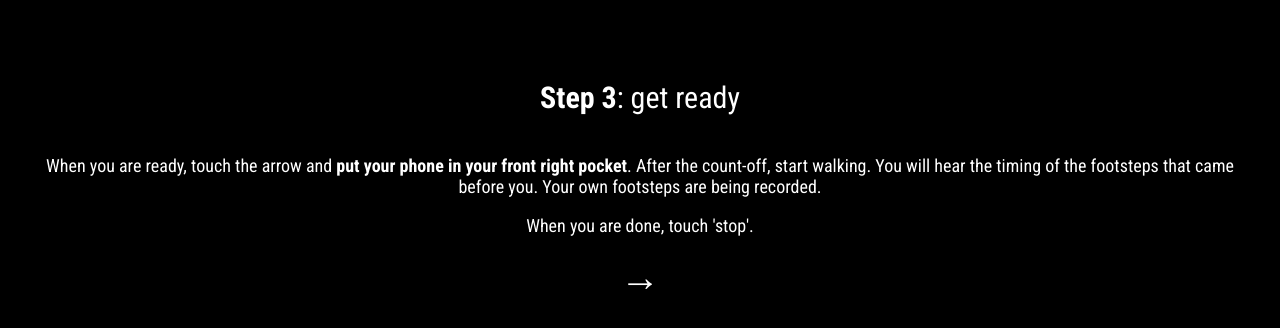
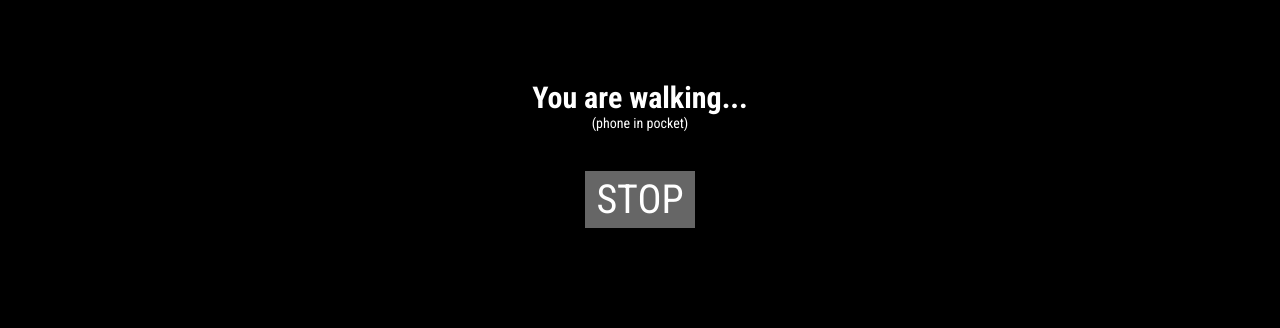
Before and after one commit to brianhouse/a_line_made_by_walking, a Python web app: template templates/walk.html in a window 1280 px wide. Shown: the top 328 px of the page. Run offline with Jinja, Linux system fonts and the light colour scheme; the template is opened without the code that fills it, so the values that code supplies are empty; some libraries are stand-ins or nearby versions.

Commit message:
stubbed remaining screens

```diff
--- a/main.py
+++ b/main.py
@@ -16,8 +16,12 @@ class Home(tornado_server.Handler):
             return self.render("map.html", {'walks': model.fetch_walks()})
         elif page == "choose":
             return self.render("choose.html")
+        elif page == "ready":
+            return self.render("ready.html", walk_id=walk_id)
         elif page == "walk":
             return self.render("walk.html")
+        elif page == "thanks":
+            return self.render("thanks.html")
         else:
             return self.render("home.html")
 
--- a/static/map.js
+++ b/static/map.js
@@ -80,7 +80,7 @@ function loadWalks () {
 }
 
 function startWalk () {
-    window.location = "/walk/" + walk_id;
+    window.location = "/ready/" + walk_id;
 }
 
 $(document).ready(function() {
--- a/static/style.css
+++ b/static/style.css
@@ -47,6 +47,19 @@ body, html {
         text-decoration: none;
         display: block;
     }
+    .instructions a.stop {
+        font-size: 40px;
+        text-decoration: none;
+        display: block;
+        background-color: #666;
+        padding: 5px;
+        width: 100px;
+        margin: auto;
+    }
+        .instructions a.stop:hover {
+            background-color: white;
+            color: #666;
+        }
 
 a#start_btn {
     position: absolute;
--- a/templates/walk.html
+++ b/templates/walk.html
@@ -3,12 +3,12 @@
 {% block body %}
 
     <div class="instructions">
-        <h4>
-            <span class="title"><b>Step 3</b>: get ready</span>
+        <h4 style="margin-bottom: 0px;">
+            <span class="title"><b>You are walking...</b></span>
         </h4>
-        <p>When you are ready, touch the arrow and <b>put your phone in your front right pocket</b>. After the count-off, start walking. You will hear the timing of the footsteps that came before you. Your own footsteps are being recorded.</p>
-        <p>When you are done, touch 'stop'.</p>
-        <a class="arrow" href="/map">&rarr;</a>
+        <h3>(phone in pocket)</h3>
+        <h4></h4>
+        <a class="stop" href="/thanks">STOP</a>
     </div>
 
 {% endblock body %}
```
Also changed, not shown: templates/ready.html (added, +14 -0 lines), templates/thanks.html (added, +14 -0 lines).
